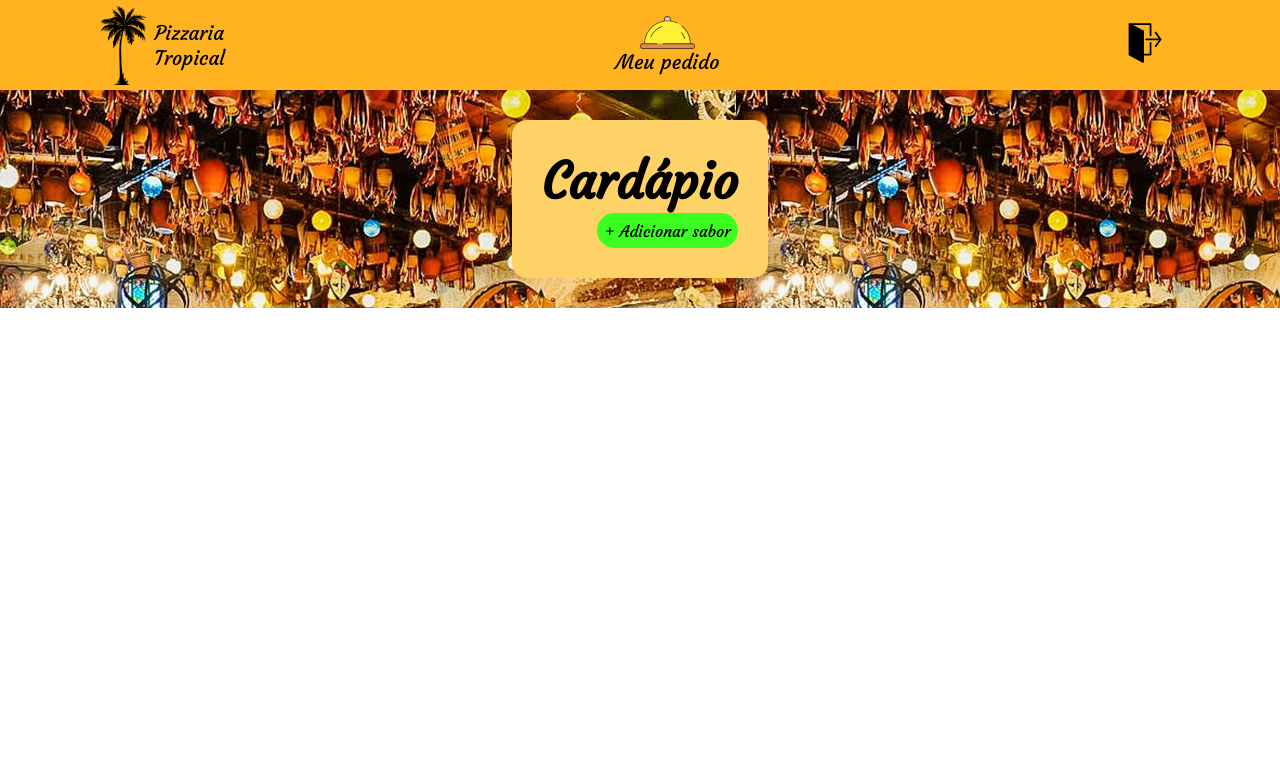
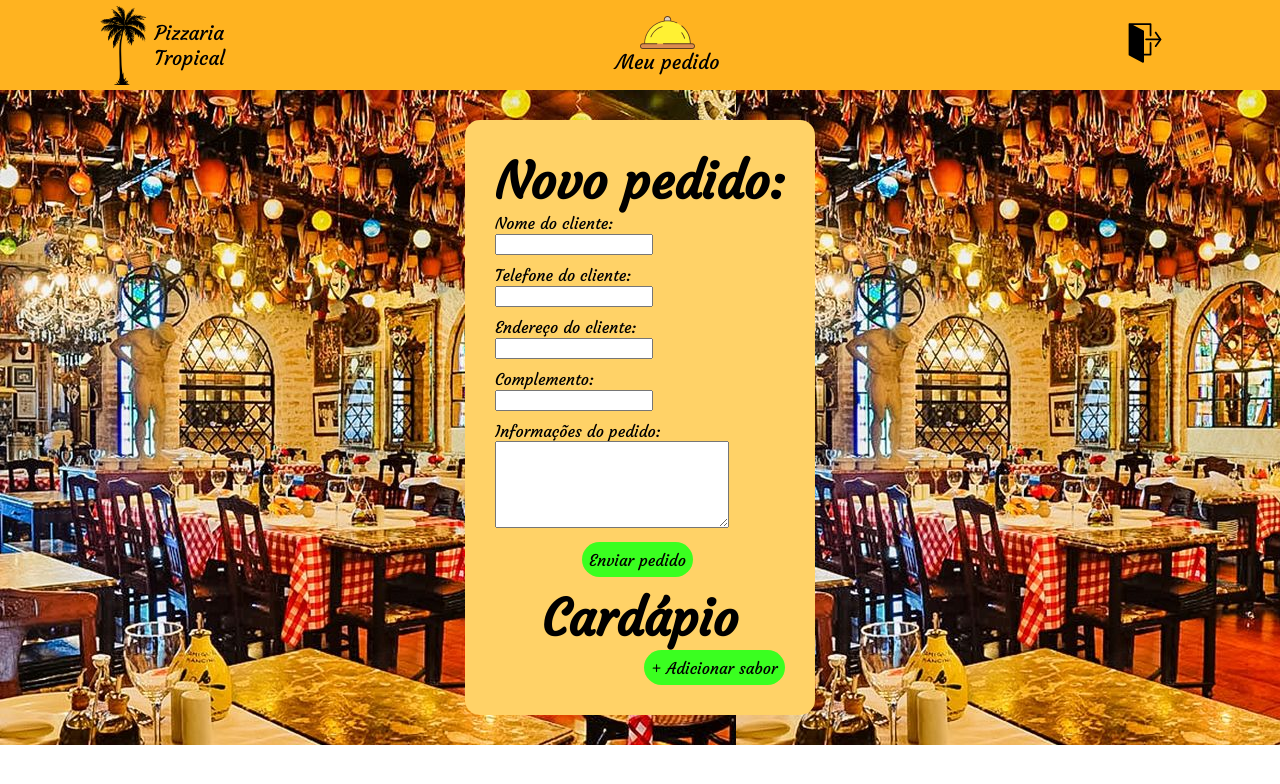
Before and after one commit to gabrielruizmb/pizzaria-api, an Angular app in the folder pizzaria-front-end/: page /pedido in a window 1280 px wide. Shown: the top 784 px of the page. Built offline with nearby package versions, Linux system fonts and the light colour scheme; no server answers; a web font is replaced by a local one.

Commit message:
Concluído post fullstack de pedido

```diff
--- a/pizzaria-front-end/src/app/components/order/order.component.html
+++ b/pizzaria-front-end/src/app/components/order/order.component.html
@@ -1,4 +1,28 @@
 <main class="main-card">
+    <section class="order">
+        <h1 class="section-title">Novo pedido:</h1>
+        <form action="" method="post">
+            <label for="name">Nome do cliente:</label> <br>
+            <input type="text" name="name" [(ngModel)] = "order.clientName"> <br>
+            <label for="phoneNumber">Telefone do cliente:</label> <br>
+            <input type="text" name="phoneNumber" [(ngModel)] = "order.clientPhoneNumber"> <br>
+            <label for="adress">Endereço do cliente:</label> <br>
+            <input type="text" name="adress" [(ngModel)] = "order.adress"> <br>
+            <label for="adressComplement">Complemento:</label> <br>
+            <input type="text" name="adressComplement" [(ngModel)] = "order.adressComplement"> <br>
+            <label for="orderInfo">Informações do pedido:</label> <br>
+            <textarea
+                [(ngModel)] = "order.orderInfo"
+                name="orderInfo"
+                id=""
+                cols="30"
+                rows="5"
+            ></textarea>
+            <div class="main-form-options">
+                <a class="sucess-button" (click) = "postOrder()">Enviar pedido</a>
+            </div>
+        </form>
+    </section>
     <section id="menu">
         <h1 class="section-title">Cardápio</h1>
         <div class="menu-options">
--- a/pizzaria-front-end/src/app/components/order/order.component.ts
+++ b/pizzaria-front-end/src/app/components/order/order.component.ts
@@ -1,6 +1,8 @@
 import { Component, inject } from '@angular/core';
 import { Flavour } from 'src/app/models/flavour';
+import { Order } from 'src/app/models/order';
 import { FlavourService } from 'src/app/services/flavour.service';
+import { OrderService } from 'src/app/services/order.service';
 
 @Component({
   selector: 'app-order',
@@ -9,8 +11,10 @@ import { FlavourService } from 'src/app/services/flavour.service';
 })
 export class OrderComponent {
 
+  orderService = inject(OrderService);
   flavourService = inject(FlavourService);
   flavoursList: Flavour[] = [];
+  order: Order = new Order();
 
   constructor() {
     this.getAll();
@@ -27,4 +31,18 @@ export class OrderComponent {
       }
     });
   }
+
+  postOrder() {
+    console.log(this.order);
+    this.orderService.post(this.order).subscribe({
+      next: response => {
+        console.log(response);
+        alert("Pedido feito com sucesso!");
+      },
+      error: response => {
+        console.log(response);
+        alert("Informações do pedido inválidas.");
+      }
+    })
+  }
 }
--- /dev/null
+++ b/pizzaria-front-end/src/app/models/order.ts
@@ -0,0 +1,8 @@
+export class Order {
+
+    clientName!: string;
+    clientPhoneNumber!: string;
+    adress!: string;
+    adressComplement!: string;
+    orderInfo!: string;
+}
--- /dev/null
+++ b/pizzaria-front-end/src/app/services/order.service.ts
@@ -0,0 +1,19 @@
+import { Injectable, inject } from '@angular/core';
+import { HttpClient } from '@angular/common/http';
+import { Observable } from 'rxjs';
+import { Order } from '../models/order';
+
+@Injectable({
+  providedIn: 'root'
+})
+export class OrderService {
+
+  apiURL: string = 'http://localhost:8080/pedidos';
+  http = inject(HttpClient);
+
+  constructor() { }
+
+  post(order: Order): Observable<string> {
+    return this.http.post<string>(this.apiURL, order);
+  }
+}
```
Also changed, not shown: 2 other files (tests, documents, lock files or other folders).
